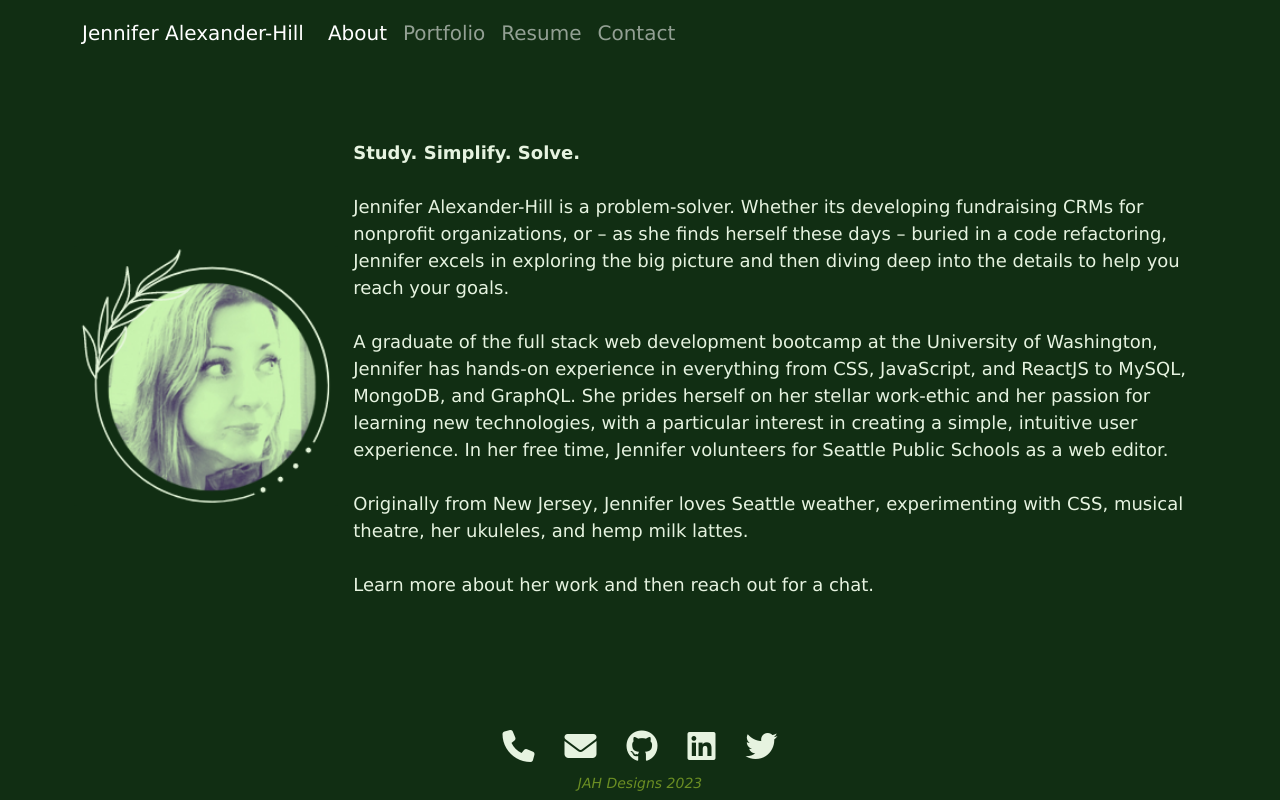
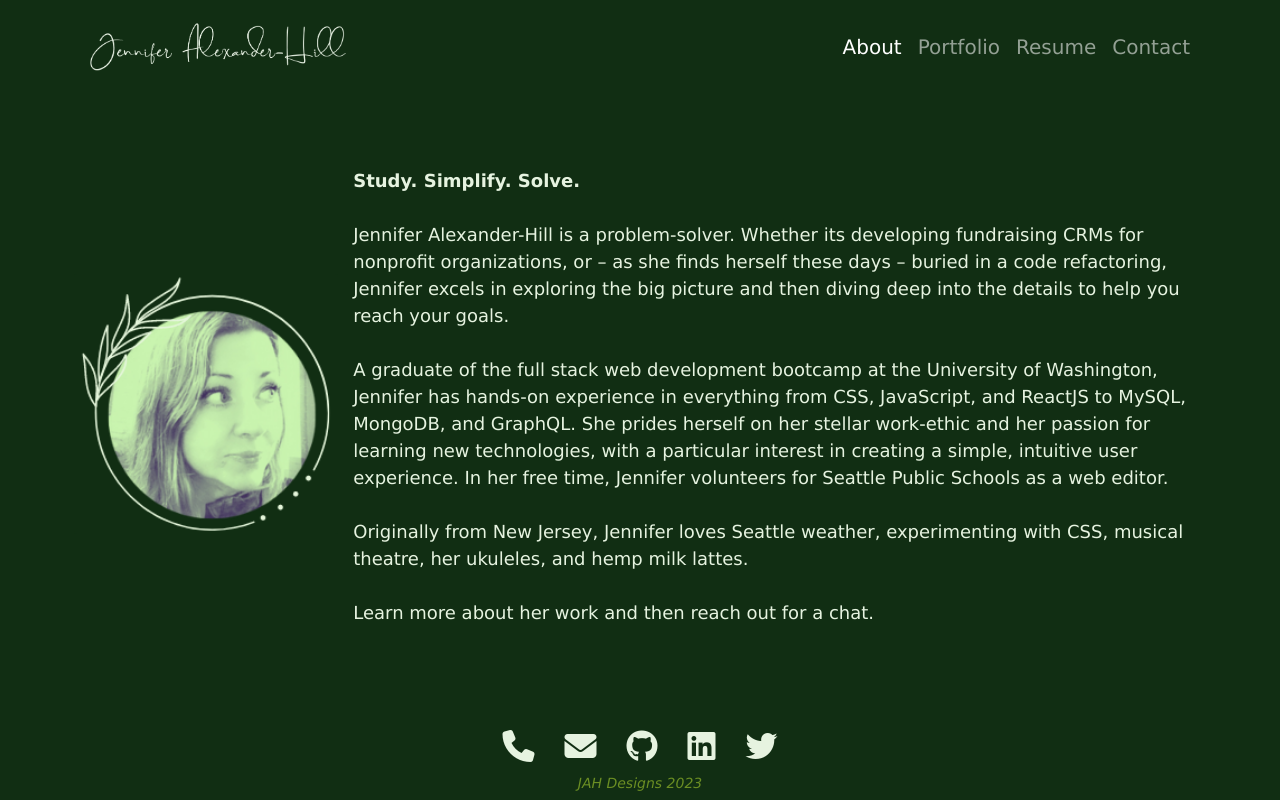
Before and after one commit to jsalexan/react-portfolio, a React (Create React App) app: page / in a window 1280 px wide. Built offline with nearby package versions, Linux system fonts and the light colour scheme.

Commit message:
Updated signature at top and respaced nav bar.

```diff
--- a/src/components/Header.js
+++ b/src/components/Header.js
@@ -2,6 +2,7 @@ import React from "react";
 import Container from "react-bootstrap/Container";
 import Nav from "react-bootstrap/Nav";
 import Navbar from "react-bootstrap/Navbar";
+import Signature from "../assets/Signature.png";
 
 function Header({ currentPage, handlePageChange }) {
   return (
@@ -12,11 +13,11 @@ function Header({ currentPage, handlePageChange }) {
           onClick={() => handlePageChange("About")}
           className={currentPage === "About" ? "nav-link active" : "nav-link ml-auto"}
         >
-          Jennifer Alexander-Hill
+          <img src={ Signature } alt="signature of jennifer alexander-hill" className="signature"/>
         </Navbar.Brand>
         <Navbar.Toggle aria-controls="responsive-navbar-nav" />
         <Navbar.Collapse id="responsive-navbar-nav">
-          <Nav className="me-auto">
+          <Nav className="justify-content-end" style={{ width: "100%" }}>
             <Nav.Link
               href="#About"
               onClick={() => handlePageChange("About")}
--- a/src/index.css
+++ b/src/index.css
@@ -100,9 +100,11 @@ ol, ul {
     padding-left: 0rem;
 }
 
-.bordertop {
-    width: 100%;
+.signature {
+    width: 270px;
 }
+
+
 /* Container for the About Me section. */
 .about-me-container {
     display: flex;
```
Also changed, not shown: src/assets/Signature.png, src/assets/workday.png (added).
